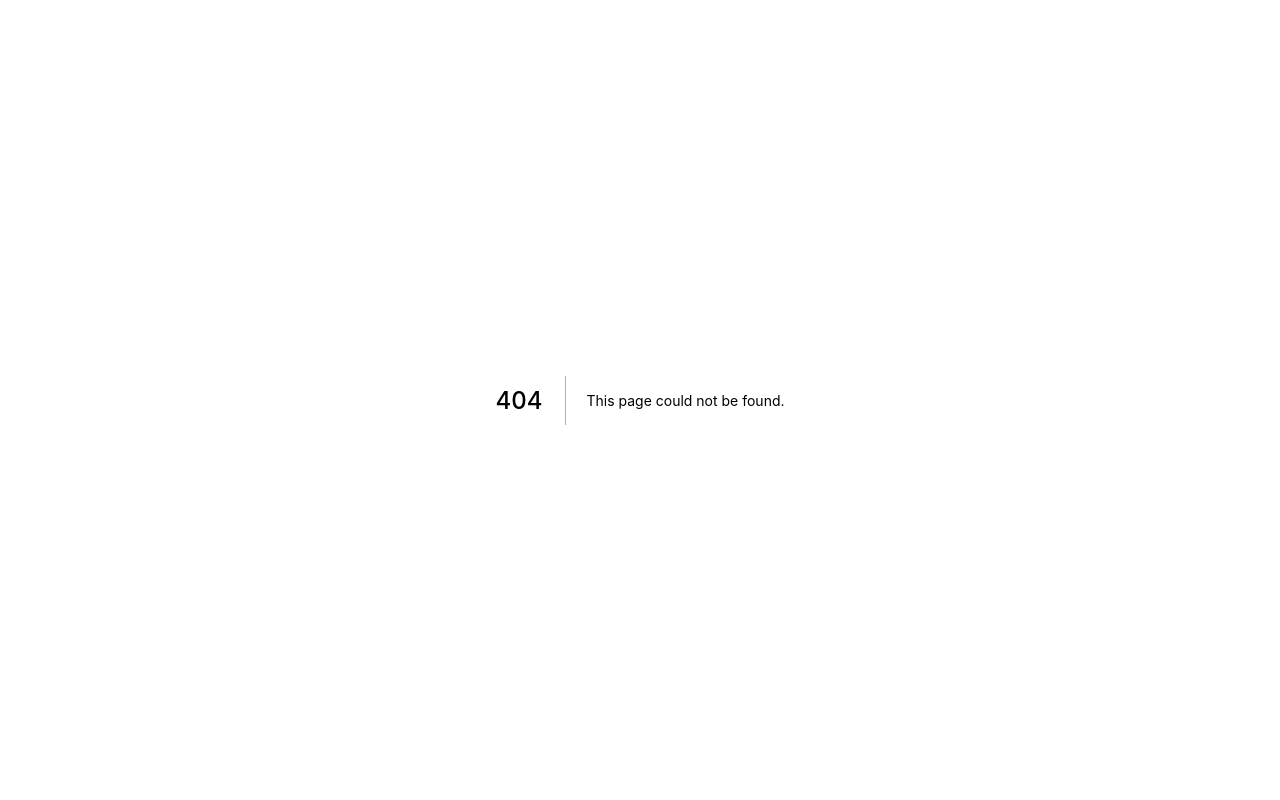
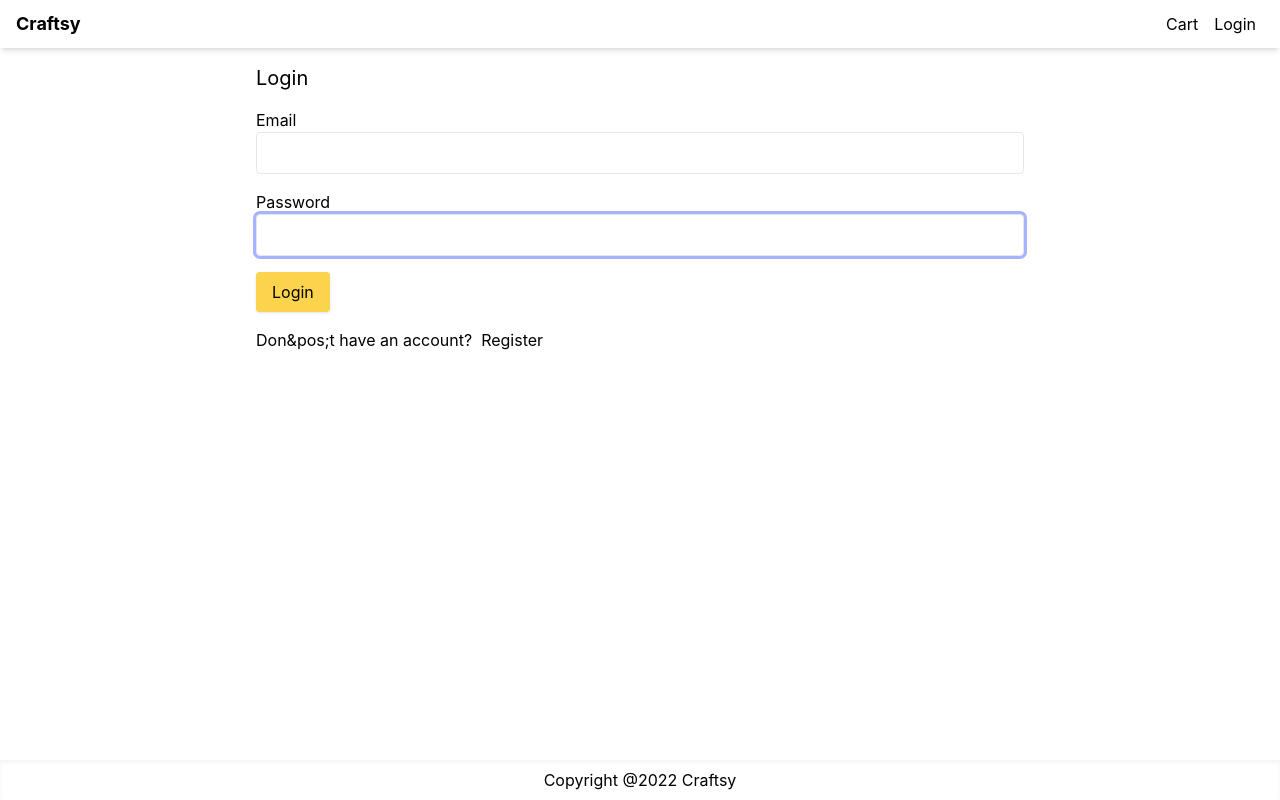
Before and after one commit to nivi1998/lenovo, a Next.js app: page /login in a window 1280 px wide. Before the commit this address had no page. Built offline with nearby package versions, Linux system fonts and the light colour scheme.

Commit message:
install react hook form to control the input field errors using use form , create login form ui, form validation using react-hook-form

```diff
--- a/package.json
+++ b/package.json
@@ -13,7 +13,8 @@
     "js-cookie": "^3.0.1",
     "next": "12.3.0",
     "react": "18.2.0",
-    "react-dom": "18.2.0"
+    "react-dom": "18.2.0",
+    "react-hook-form": "^7.36.0"
   },
   "devDependencies": {
     "@types/react": "^18.0.20",
--- a/pages/cart.js
+++ b/pages/cart.js
@@ -95,7 +95,7 @@
               </li>
               <li>
                 <button
-                  onClick={() => router.push('/shipping')}
+                  onClick={() => router.push('login?redirect=/shipping')}
                   className="primary-button w-full"
                 >
                   Check Out
--- /dev/null
+++ b/pages/login.js
@@ -0,0 +1,70 @@
+import Link from 'next/link';
+import React from 'react';
+import { useForm } from 'react-hook-form';
+import Layout from '../components/Layout';
+
+export default function login() {
+  const {
+    handleSubmit,
+    register,
+    formState: { errors },
+  } = useForm();
+  const submitHandler = ({ email, password }) => {
+    console.log(email, password);
+  };
+  return (
+    <Layout title="Login">
+      <form
+        className="mx-auto max-w-screen-md"
+        onSubmit={handleSubmit(submitHandler)}
+      >
+        <h1 className="mb-4 text-xl">Login</h1>
+        <div className="mb-4">
+          <label htmlFor="email">Email</label>
+          <input
+            type="email"
+            {...register('email', {
+              required: 'please enter email',
+              pattern: {
+                value: /^[a-zA-Z0-9_.+-]+@[a-zA-Z0-9-]+.[a-zA-Z0-9-.]+$/i,
+                message: 'please enter valid email',
+              },
+            })}
+            className="w-full"
+            id="email"
+            autoFocus
+          />
+          {errors.email && (
+            <div className="text-red-500">{errors.email.message}</div>
+          )}
+        </div>
+        <div className="mb-4">
+          <label htmlFor="password">Password</label>
+          <input
+            type="password"
+            {...register('password', {
+              required: 'please enter password',
+              minLength: {
+                value: 6,
+                message: 'password is more than 5 chars',
+              },
+            })}
+            className="w-full"
+            id="password"
+            autoFocus
+          />{' '}
+          {errors.password && (
+            <div className="text-red-500">{errors.password.message}</div>
+          )}
+        </div>
+        <div className="mb-4">
+          <button className="primary-button">Login</button>
+        </div>
+        <div className="mb-4">
+          Don&pos;t have an account? &nbsp;
+          <Link href="register">Register</Link>
+        </div>
+      </form>
+    </Layout>
+  );
+}
--- a/styles/globals.css
+++ b/styles/globals.css
@@ -35,3 +35,9 @@
 .primary-button {
   @apply rounded bg-amber-300 py-2 px-4 shadow outline-none hover:bg-amber-400 active:bg-amber-500;
 }
+
+input,
+select,
+textarea {
+  @apply rounded border p-2 outline-none ring-indigo-300 focus:ring;
+}
```
Also changed, not shown: 1 other file (tests, documents, lock files or other folders).
